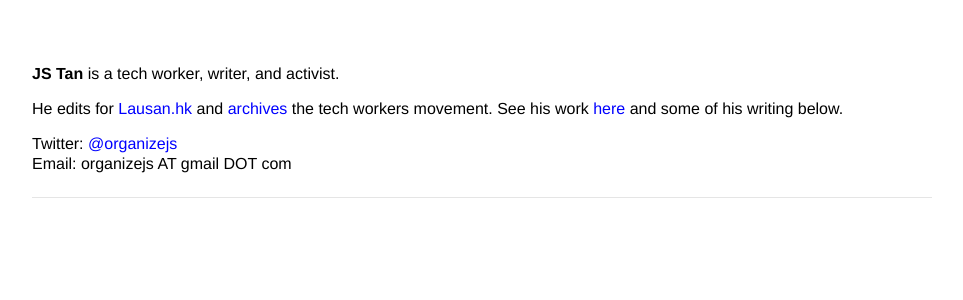
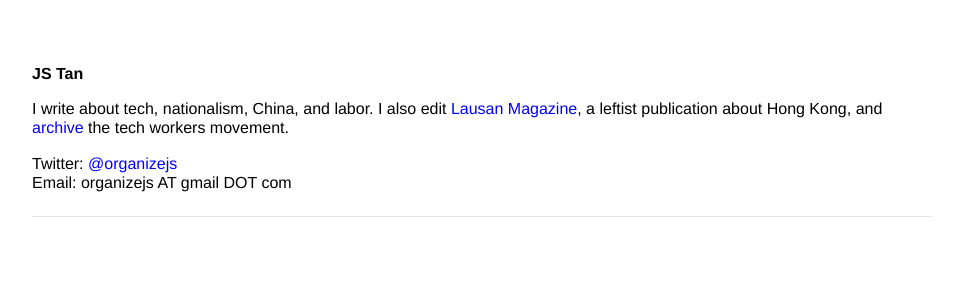
Before and after one commit to organizejs/organizejs.github.io, a Jekyll site: the page built from index.html, in a window 1280 px wide. Shown: the top 300 px of the page, without its empty margins (158-1121 px from the left). Built offline with Jekyll 4.4.1, drawn with Linux system fonts in a browser that asks for light colours.

Commit message:
upate sept

```diff
--- a/index.html
+++ b/index.html
@@ -4,10 +4,10 @@ title: JS Tan
 ---
 <div id="content">
   <p>
-    <b>JS Tan</b> is a tech worker, writer, and activist.
+    <b>JS Tan</b>
   </p>
   <p>
-    He edits for <a href="https://lausan.hk">Lausan.hk</a> and <a href="https://wwww.collectiveactions.tech">archives</a> the tech workers movement. See his work <a href="https://drive.google.com/file/d/1GkJ3_Pwxx27xrALcgBkXmxxJQupEJxb0/view?usp=sharing" target="_blank">here</a> and some of his writing below.
+    I write about tech, nationalism, China, and labor. I also edit <a href="https://lausan.hk">Lausan Magazine</a>, a leftist publication about Hong Kong, and <a href="https://wwww.collectiveactions.tech">archive</a> the tech workers movement.
   <p>
   <p>
     Twitter: <a href="https://www.twitter.com/organizejs">@organizejs</a>
```
Also changed, not shown: data.json (+38 -3 lines).
